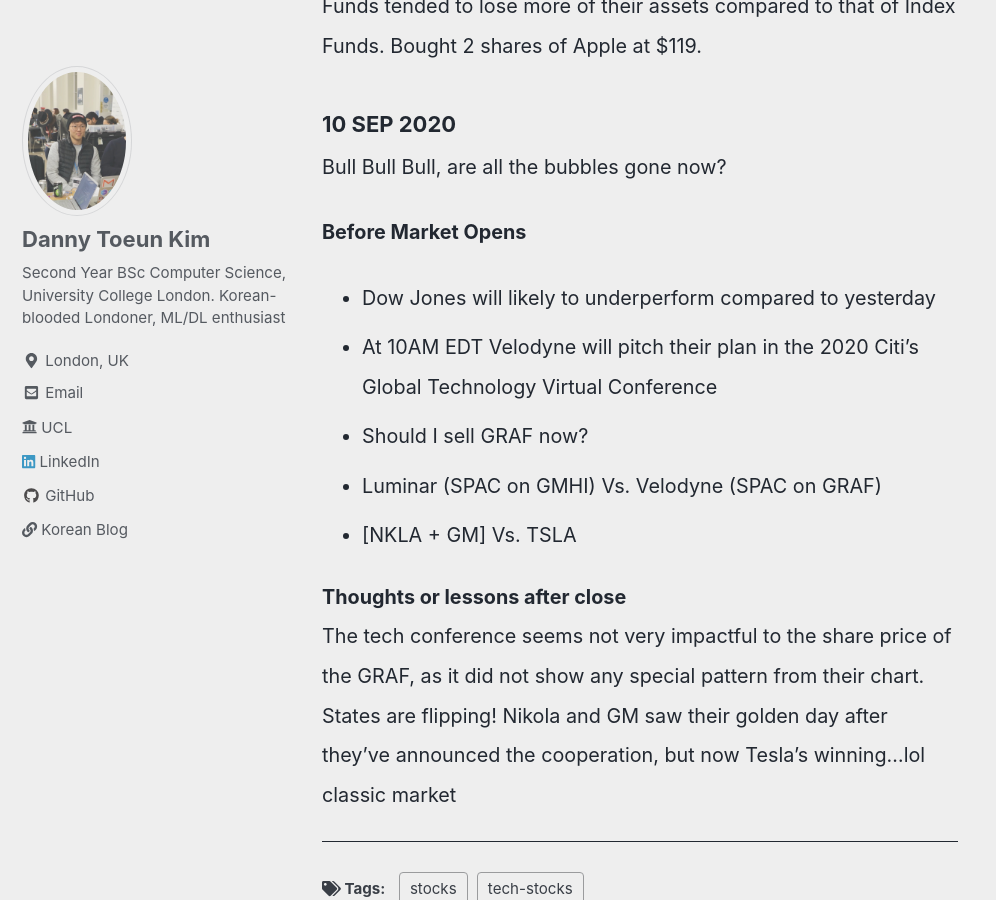
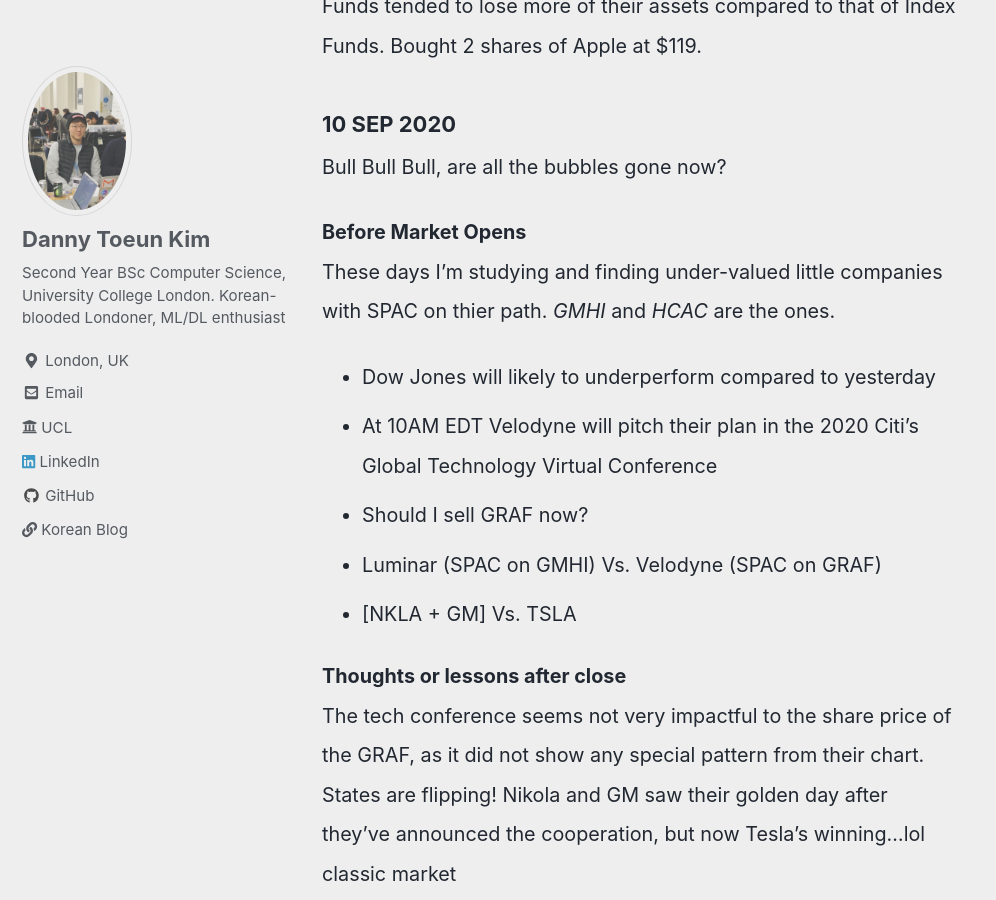
Before and after one commit to kimdanny/blog, a Jekyll site: the page built from _posts/trading-diary/2020-09-10-trading-log.md, in a window 1280 px wide and 900 px high, scrolled down 2742 px. Shown: the whole window, without its empty margins (0-996 px from the left). Built offline with Jekyll 4.4.1, drawn with Linux system fonts in a browser that asks for light colours; cached includes are drawn as plain includes; nearby versions of some CDN libraries; comment, search, counter and statistics services are not loaded.

Commit message:
trading blog

```diff
--- a/_posts/trading-diary/2020-09-10-trading-log.md
+++ b/_posts/trading-diary/2020-09-10-trading-log.md
@@ -53,6 +53,7 @@
 Bull Bull Bull, are all the bubbles gone now?
 
 **Before Market Opens**
+These days I'm studying and finding under-valued little companies with SPAC on thier path. _GMHI_ and _HCAC_ are the ones.
 - Dow Jones will likely to underperform compared to yesterday
 - At 10AM EDT Velodyne will pitch their plan in the 2020 Citi's Global Technology Virtual Conference
 - Should I sell GRAF now?
```
